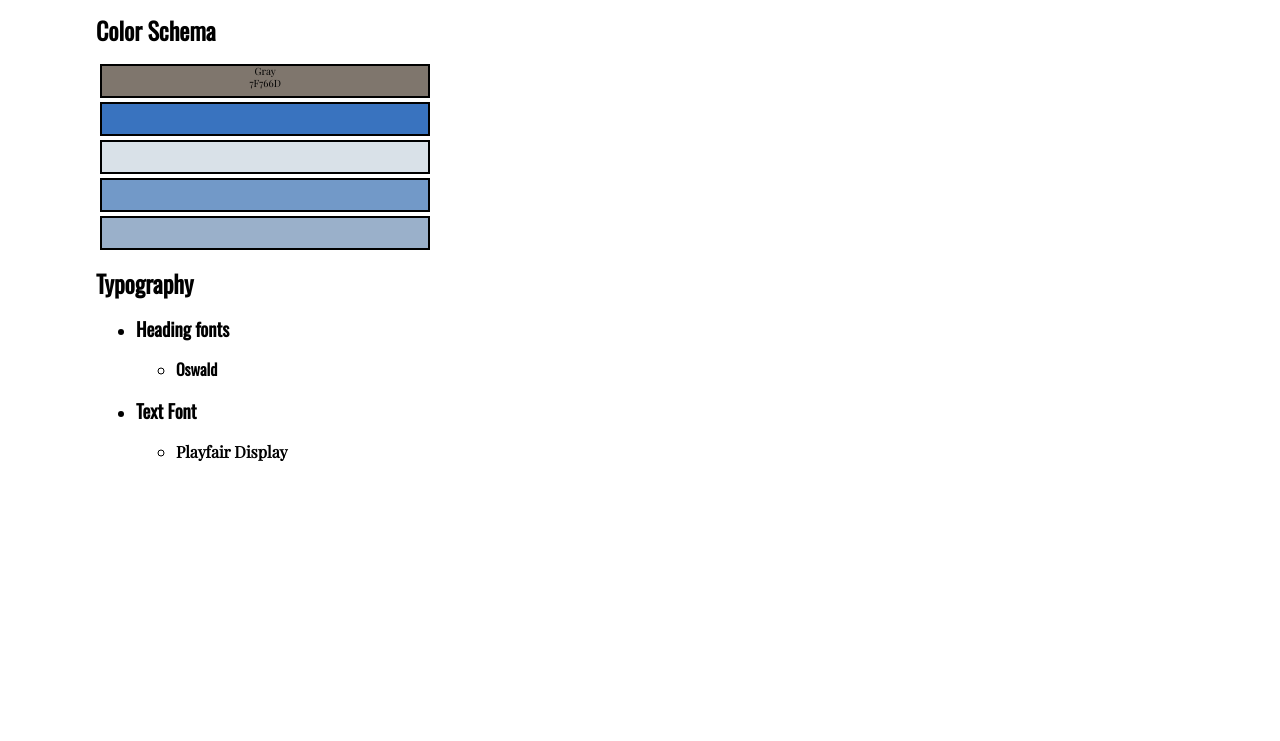
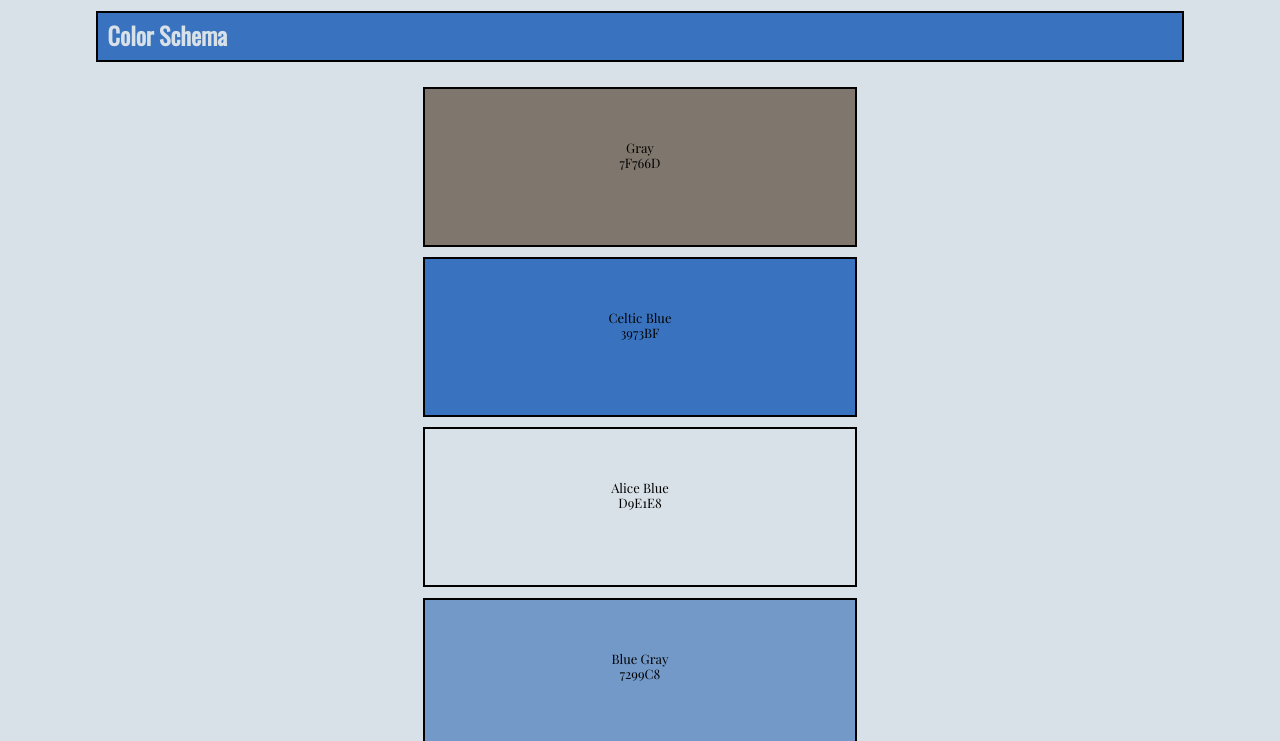
Before and after one commit to BrianBawden/wdd230, a plain HTML site: page lesson03/design.html in a window 1280 px wide. Shown: the part 222-963 px from the top of the page. Before the commit the page ends 800 px from the top, so only its background shows below. Drawn offline with nearby package versions, Linux system fonts and the light colour scheme.

Commit message:
change color schema around and change logo.

```diff
--- a/lesson03/design.html
+++ b/lesson03/design.html
@@ -19,23 +19,25 @@
         <script src="script/header.js"></script>
     </header>
     <body>
-        <h2>Color Schema</h2>
-        <div class="colors gray">Gray <br> 7F766D</div>
-        <div class="colors celtic-blue"></div>
-        <div class="colors alice-blue"></div>
-        <div class="colors blue-gray"></div>
-        <div class="colors powder-blue"></div>
 
+        <h2 >Color Schema</h2>
+        <div class="schema">
+            <div class="colors gray">Gray <br> 7F766D</div>
+            <div class="colors celtic-blue">Celtic Blue <br> 3973BF</div>
+            <div class="colors alice-blue">Alice Blue <br> D9E1E8</div>
+            <div class="colors blue-gray">Blue Gray <br> 7299C8</div>
+            <div class="colors powder-blue">Powder Blue <br> 9AB0CA</div>
+        </div>
 
         <h2>Typography</h2>
         <ul>
-            <li><h3>Heading fonts</h3></li>
+            <li><p>Heading fonts</p></li>
             <ul>
-                <li id="oswald"><h4>Oswald</h4></li>
+                <li id="oswald"><p>Oswald</p></li>
             </ul>
-            <li><h3>Text Font</h3></li>
+            <li><p>Text Font</p></li>
             <ul>
-                <li id="playfair"><h4>Playfair Display</h4></li>
+                <li id="playfair"><p>Playfair Display</p></li>
             </ul>
         </ul>
     </body>
--- a/lesson03/script/header.js
+++ b/lesson03/script/header.js
@@ -1,10 +1,15 @@
 document.querySelector("header").innerHTML =
   `
-  <img src="images/logo.png" alt="mountain top logo">
-  <h1> Chamber of Commerce</h1>
+   <h1><img src="images/logo.png" alt="mountain top logo"> Chamber of Commerce</h1>
   <ul>
-      <li><a href="index.html">Home</a></li>
-      <li><a href="target-audience.html">Target Audience</a></li>
-      <li><a href="design.html">Design</a></li>
+      <li><a href="index.html"> Home </a></li>
+      <li><a href="target-audience.html"> Target Audience </a></li>
+      <li><a href="design.html"> Design </a></li>
   </ul>
   `;
+
+
+  document.querySelector("footer").innerHTML =
+  `
+
+  `
--- a/lesson03/style/style.css
+++ b/lesson03/style/style.css
@@ -1,11 +1,18 @@
 body{
+    background-color: #d9e1e8;
     max-width: 85%;
     font-family: 'Playfair Display', serif;
     margin: auto;
 }
-
+p{
+    color: black;
+}
 
 h1, h2, h3, h4{
+    color: #d9e1e8;
+    background-color: #3973bf;
+    border: 2px solid black;
+    padding: .4em;
     font-family: 'Oswald', sans-serif;
 }
 
@@ -16,6 +23,9 @@ header img{
 img{
     margin: 10px;
 }
+li a{
+    /* color: #3973bf; */
+}
 
 #oswald h4{
     font-family: 'Oswald', sans-serif;
@@ -25,13 +35,18 @@ img{
     font-family: 'Playfair Display', serif;
 }
 
+.schema{
+    display: flex;
+    flex-direction: column;
+}
 .colors{
     text-align: center;
-    font-size: x-small;
+    font-size: small;
     width: 30%;
-    height: 3em;
+    height: 4em;
     border: 2px solid black;
-    margin: .4em;
+    margin: .4em auto;
+    padding: 4em;
 }
 
 .gray{
```
